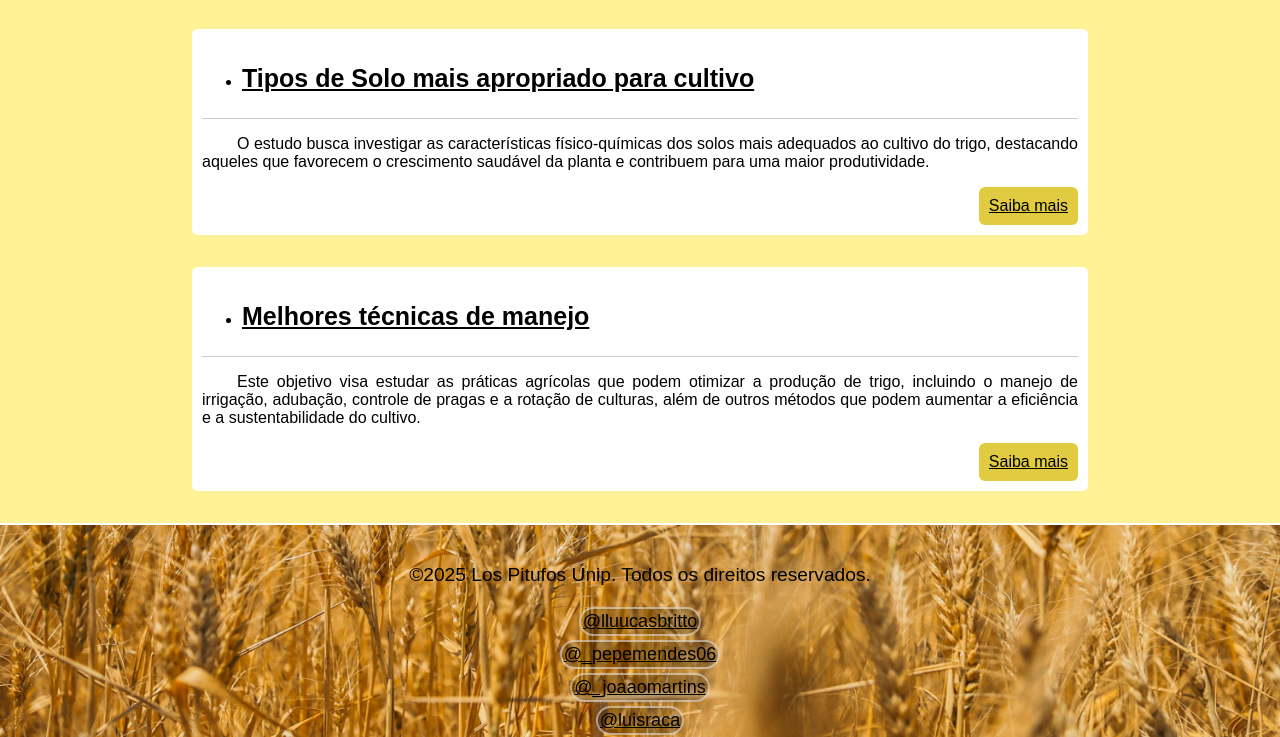
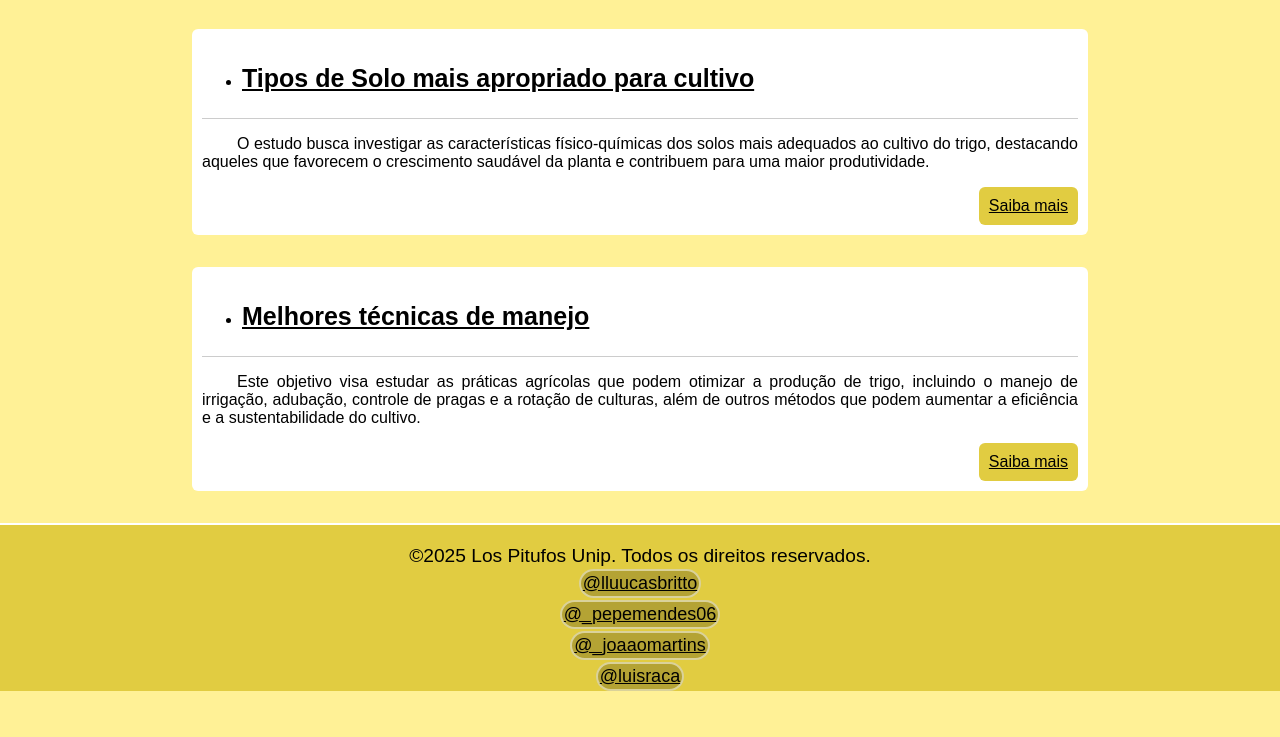
Before and after one commit to lucasbrittop/trabalhoaps, a plain HTML site: page index.html in a window 1280 px wide. Shown: the part 1069-1806 px from the top of the page. After the commit the page ends 1760 px from the top, so only its background shows below. Drawn offline with Linux system fonts and the light colour scheme.

Commit message:
pequena correção footer

```diff
--- a/css/cssaps.css
+++ b/css/cssaps.css
@@ -138,10 +138,7 @@ section p{
 /* fim do body */
 
 footer{
-    background-image: url(/imagens/banneraps.jpg);
-    background-position: bottom;
-    background-size: cover;
-    background-repeat: no-repeat;
+    background-color: #e1cc41;
     text-align: center;
     border-top: 2px solid white;
 }
@@ -149,6 +146,9 @@ footer{
 footer p{
     padding-top: 20px;
     font-size: larger;
+    height: px;
+    margin-bottom: 0;
+    margin-top: 0;
 }
 
 .linkig{
@@ -160,4 +160,5 @@ footer p{
     padding: 2px;
     border: 2px solid rgba(255,255,255,0.5);
     border-radius: 30px;
+    margin-bottom: 0;
 }
```
Also changed, not shown: manejo.html (+5 -5 lines), solostrigo.html (+2 -2 lines).
